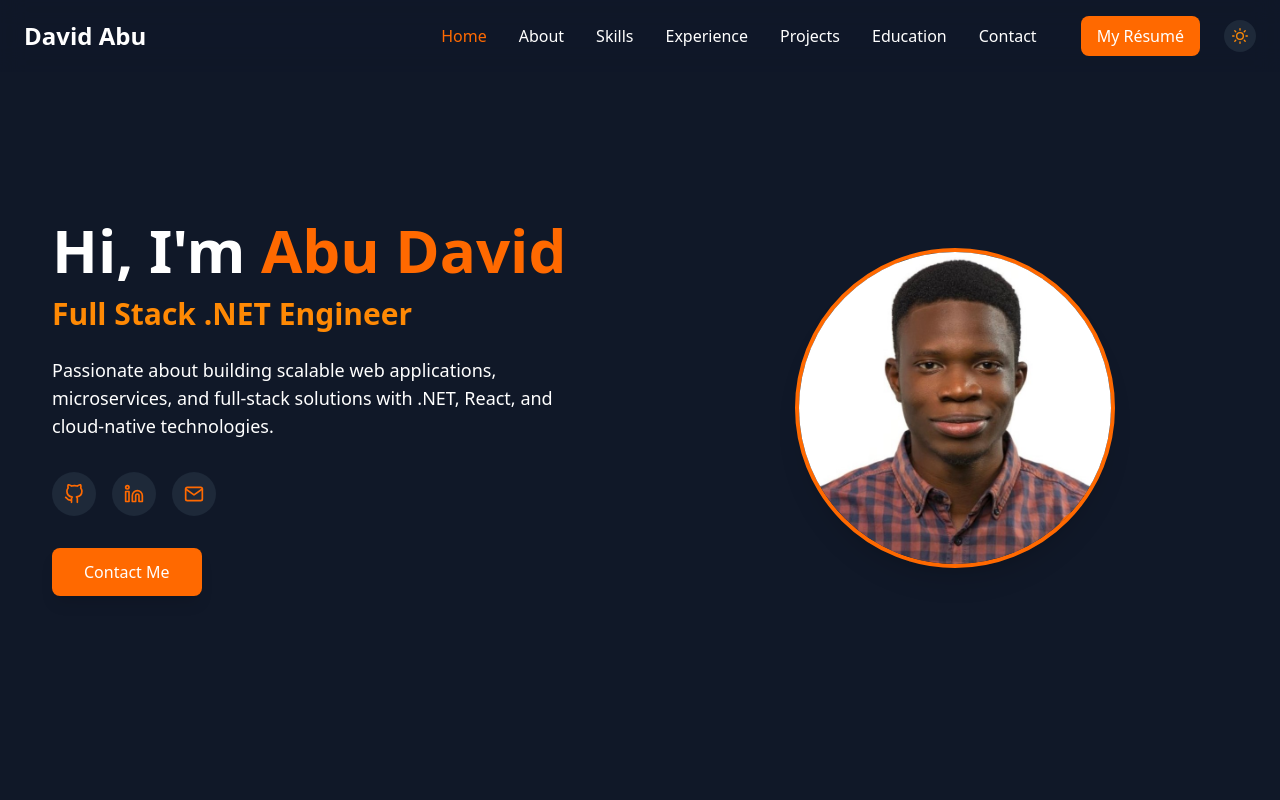
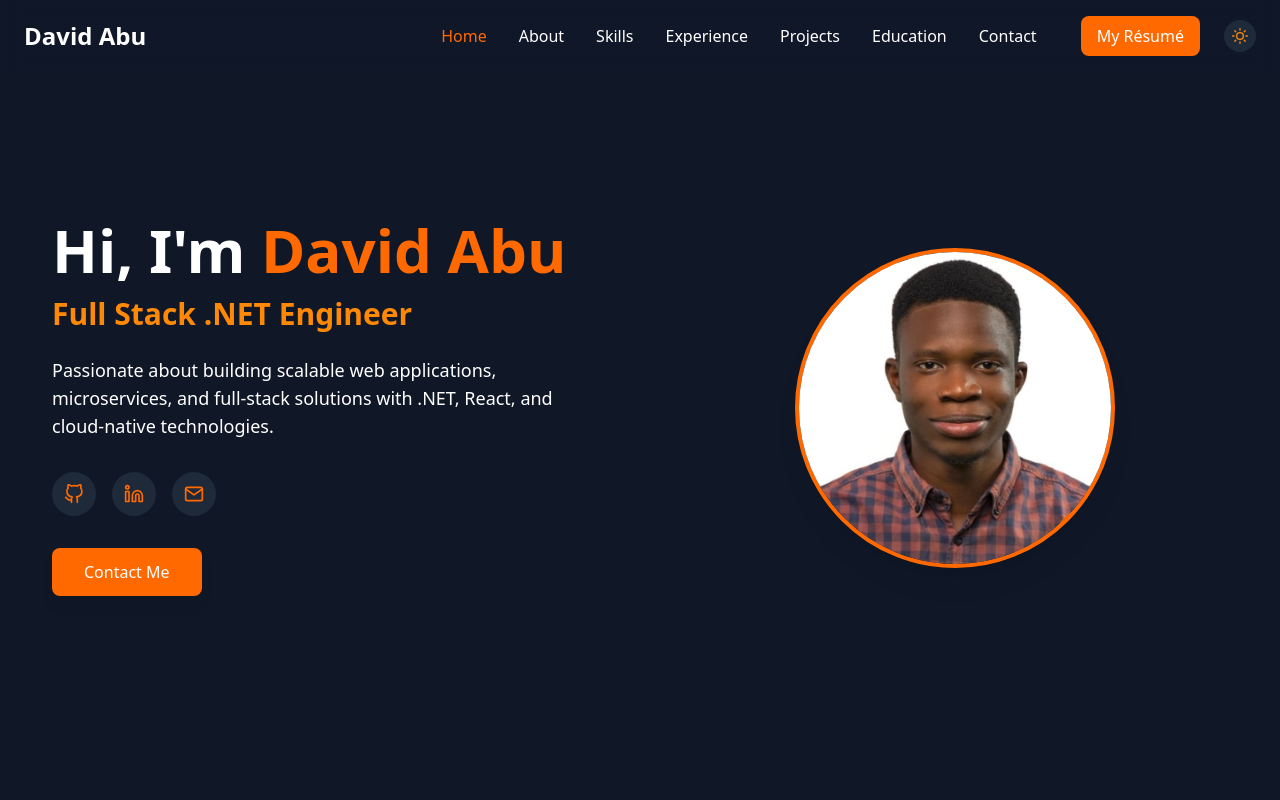
Before and after one commit to davidabuu/abu-codes, a React (Vite) app: page / in a window 1280 px wide. Shown: the top 800 px of the page. Built offline with nearby package versions, Linux system fonts and the light colour scheme.

Commit message:
Update Hero.jsx

```diff
--- a/src/components/Hero.jsx
+++ b/src/components/Hero.jsx
@@ -26,7 +26,7 @@ const Hero = ({ darkMode }) => {
         <div className="flex flex-col md:flex-row items-center justify-between">
           <div data-aos="fade-right" className="md:w-1/2 md:ml-7 mb-12 md:mb-0">
             <h1 className="text-4xl md:text-6xl font-bold mb-4">
-              Hi, I'm <span className="text-orange-500">Abu David</span>
+              Hi, I'm <span className="text-orange-500">David Abu</span>
             </h1>
             <h2 className="text-2xl md:text-3xl font-semibold mb-6">
               <span ref={textRef} className="text-orange-400"></span>
```
